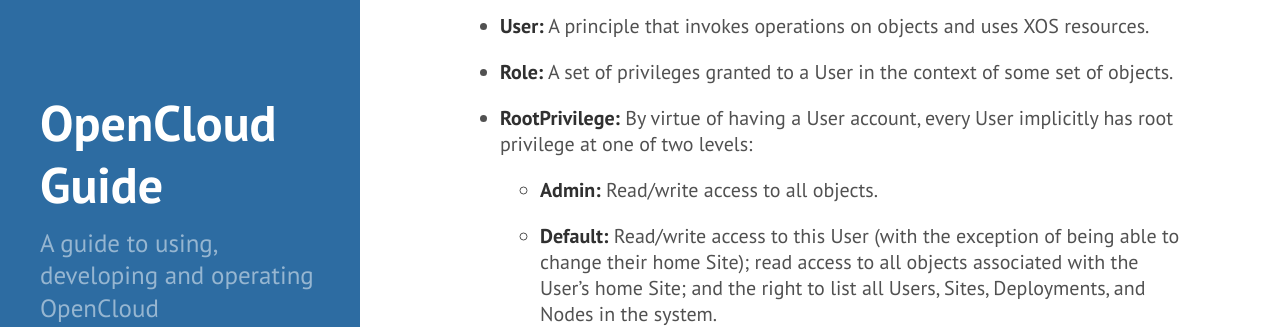
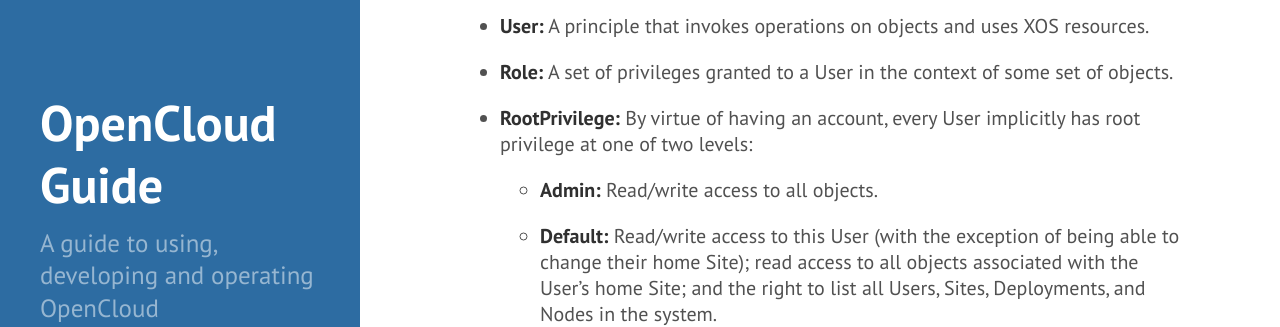
Before and after one commit to open-cloud/open-cloud.github.io.old, a Jekyll site: the page built from 0_overview.md, in a window 1280 px wide and 900 px high, scrolled down 3650 px. Shown: the part 155-482 px from the top of the window. Built offline with Jekyll 4.4.1, drawn with Linux system fonts in a browser that asks for light colours; Markdown is read by kramdown in place of the engine named in the settings.

Commit message:
fixed default privileges

```diff
--- a/0_overview.md
+++ b/0_overview.md
@@ -145,8 +145,8 @@
 * **Role:** A set of privileges granted to a User in the context of
   some set of objects.
 
-* **RootPrivilege:** By virtue of having a User account, every
-  User implicitly has root privilege at one of two levels:
+* **RootPrivilege:** By virtue of having an account, every User
+  implicitly has root privilege at one of two levels:
 
   - **Admin:** Read/write access to all objects.
 
```
